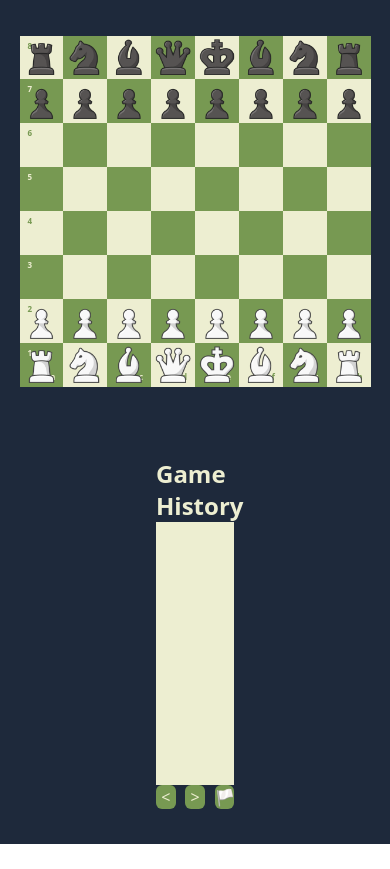
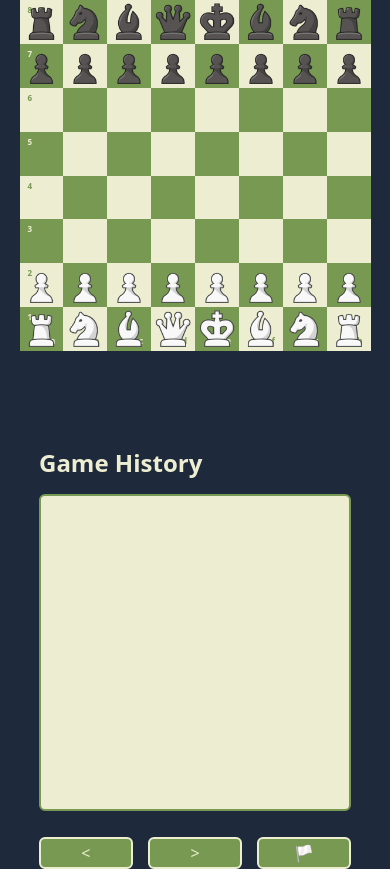
Before and after one commit to AitorMelero/chess-game, a React (Vite) app: page / in a window 390 px wide. Before the commit the page ends 844 px from the top, so only its background shows below. Built offline with nearby package versions, Linux system fonts and the light colour scheme.

Commit message:
Feat: Mejorar estilos del historial de la partida

```diff
--- a/src/components/ButtonHistory.tsx
+++ b/src/components/ButtonHistory.tsx
@@ -6,7 +6,7 @@ interface Props {
 export const ButtonHistory: React.FC<Props> = ({ content, onClick }) => {
   return (
     <button
-      className="bg-dark-square w-1/4 rounded-md text-light-square"
+      className="bg-dark-square w-[30%] border-2 border-light-square rounded-md text-light-square"
       onClick={onClick}
     >
       {content}
--- a/src/components/GameHistory.tsx
+++ b/src/components/GameHistory.tsx
@@ -10,11 +10,11 @@ interface Props {
 export const GameHistory: React.FC<Props> = ({ goPreviousPlay, goNextPlay, restart }) => {
   return (
     <section className="game-history">
-      <h1 className='text-light-square font-bold text-2xl'>Game History</h1>
+      <h1 className='text-light-square font-bold text-2xl h-[5%]'>Game History</h1>
 
       <PlaysHistory />
 
-      <article className='flex flex-row justify-between'>
+      <article className='flex flex-row justify-between h-[7.5%]'>
         <ButtonHistory content={'<'} onClick={goPreviousPlay} />
         <ButtonHistory content={'>'} onClick={goNextPlay} />
         <ButtonHistory content={'🏳️'} onClick={restart} />
--- a/src/components/PlaysHistory.tsx
+++ b/src/components/PlaysHistory.tsx
@@ -1,6 +1,9 @@
 export const PlaysHistory: React.FC = () => {
   return (
-    <article id="play-history" className="bg-light-square h-[75%] flex flex-col overflow-y-auto">
+    <article
+      id="play-history"
+      className="bg-light-square h-[75%] flex flex-col overflow-y-auto border-2 border-dark-square rounded-md"
+    >
     </article>
   )
 }
--- a/src/index.css
+++ b/src/index.css
@@ -16,10 +16,10 @@
 
   /* Game History */
   .game-history-width {
-    @apply w-[20vw]
+    @apply w-[80vw] lg:w-[20vw]
   }
   .game-history {
-    @apply chessboard-height game-history-width flex flex-col justify-between
+    @apply h-[50vh] lg:chessboard-height game-history-width flex flex-col justify-between mt-24 lg:mt-0
   }
 
   /* Squares */
```
